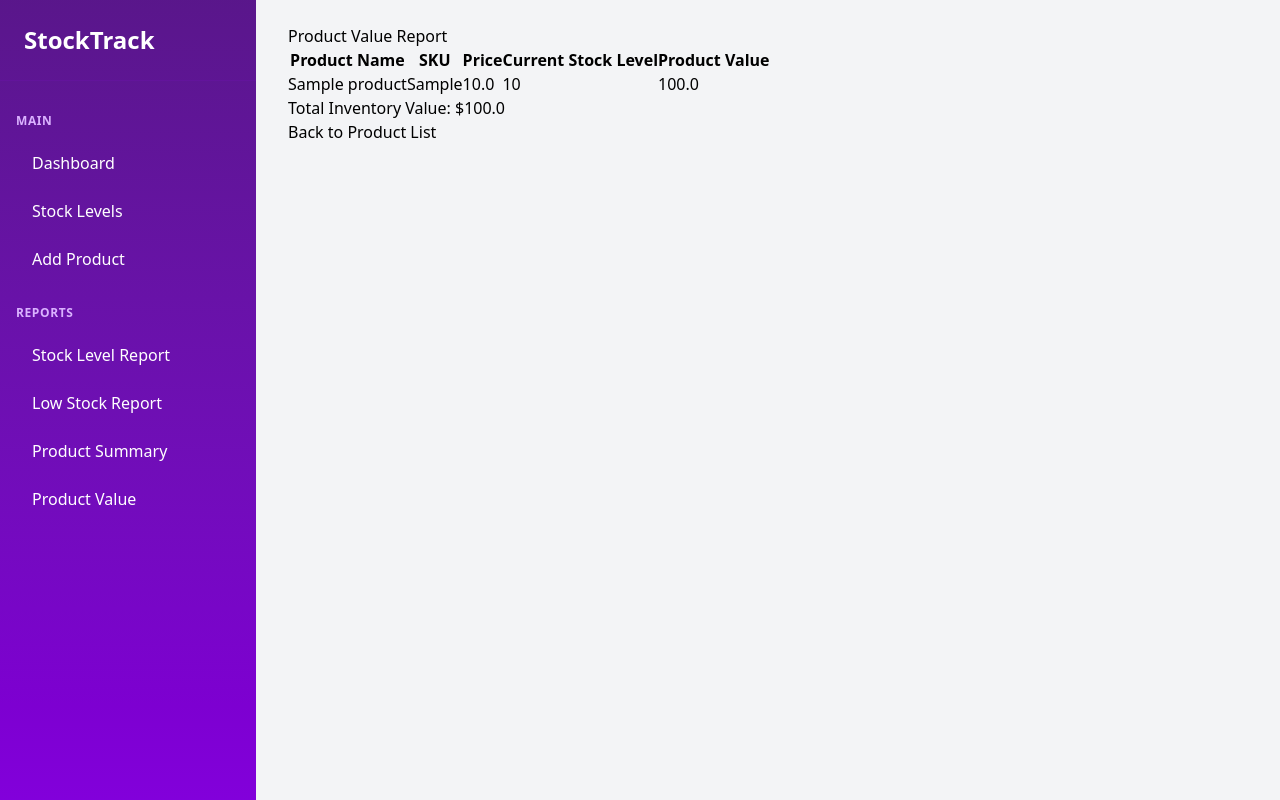
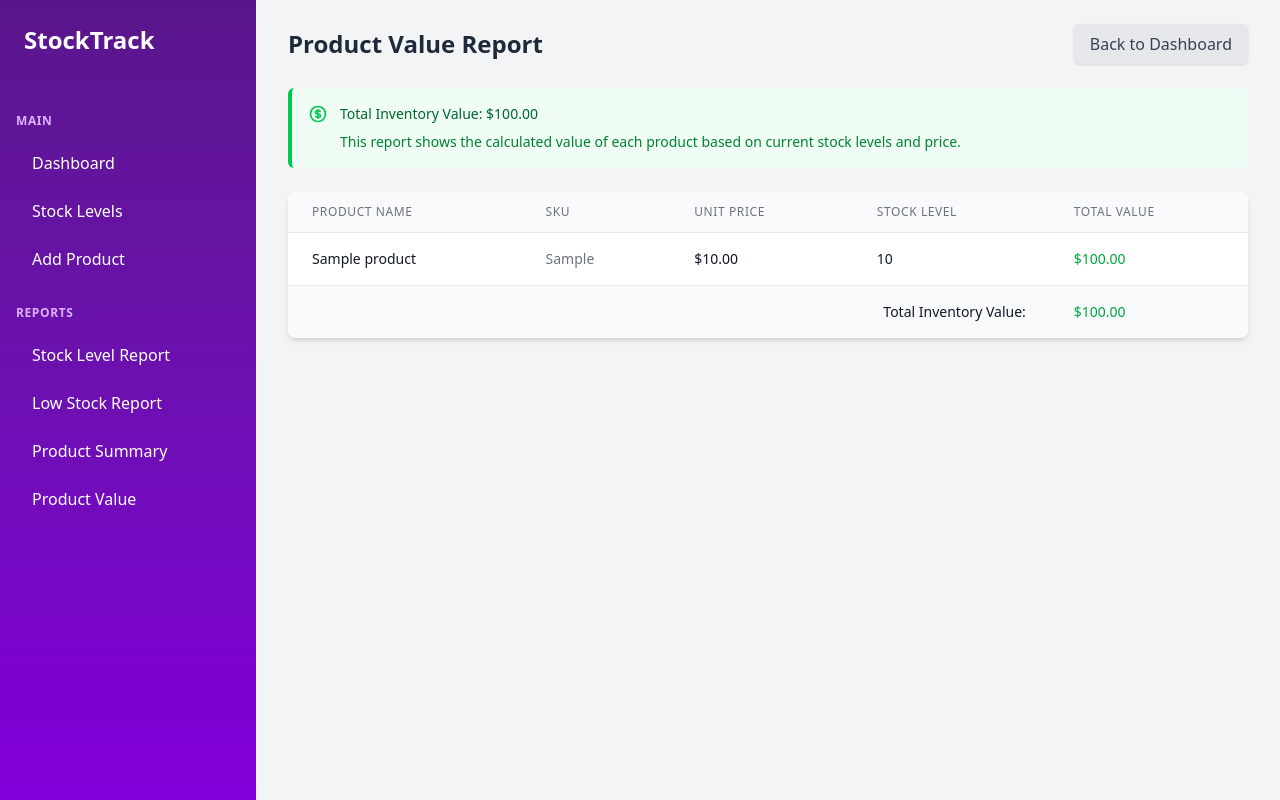
Before and after one commit to jujubear24/inventory_app, a Flask app: page /reports/product_value in a window 1280 px wide. Run offline with Flask 3, Linux system fonts and the light colour scheme; tables that the repository leaves empty hold one stand-in row (values such as "Sample post").

Commit message:
feat[reports/product_value]: Add styling to 'product value' report view

```diff
--- a/static/css/output.css
+++ b/static/css/output.css
@@ -1249,6 +1249,9 @@
   .border-gray-300 {
     border-color: var(--color-gray-300);
   }
+  .border-green-500 {
+    border-color: var(--color-green-500);
+  }
   .border-purple-800\/30 {
     border-color: color-mix(in oklab, var(--color-purple-800) 30%, transparent);
   }
@@ -1774,6 +1777,9 @@
   }
   .text-green-600 {
     color: var(--color-green-600);
+  }
+  .text-green-700 {
+    color: var(--color-green-700);
   }
   .text-green-800 {
     color: var(--color-green-800);
--- a/templates/reports/product_value.html
+++ b/templates/reports/product_value.html
@@ -1,29 +1,86 @@
 {% extends 'base.html' %}
 
+{% block title %}Product Value Report{% endblock %}
+
 {% block content %}
-<h1>Product Value Report</h1>
-<table>
-    <thead>
+<div class="flex justify-between items-center mb-6">
+    <h1 class="text-2xl font-bold text-gray-800">Product Value Report</h1>
+    <a href="{{ url_for('routes.product_list') }}"
+        class="inline-flex items-center px-4 py-2 bg-gray-200 text-gray-700 rounded-md shadow-sm hover:bg-gray-300 transition-colors">
+        Back to Dashboard
+    </a>
+</div>
+
+<div class="bg-green-50 border-l-4 border-green-500 p-4 rounded-md mb-6">
+    <div class="flex">
+        <div class="flex-shrink-0 text-green-500">
+            <svg class="h-5 w-5" fill="none" stroke="currentColor" viewBox="0 0 24 24"
+                xmlns="http://www.w3.org/2000/svg">
+                <path stroke-linecap="round" stroke-linejoin="round" stroke-width="2"
+                    d="M12 8c-1.657 0-3 .895-3 2s1.343 2 3 2 3 .895 3 2-1.343 2-3 2m0-8c1.11 0 2.08.402 2.599 1M12 8V7m0 1v8m0 0v1m0-1c-1.11 0-2.08-.402-2.599-1M21 12a9 9 0 11-18 0 9 9 0 0118 0z">
+                </path>
+            </svg>
+        </div>
+        <div class="ml-3">
+            <h3 class="text-sm font-medium text-green-800">Total Inventory Value: ${{ "%.2f"|format(total_value) }}</h3>
+            <div class="mt-2 text-sm text-green-700">
+                <p>This report shows the calculated value of each product based on current stock levels and price.</p>
+            </div>
+        </div>
+    </div>
+</div>
+
+<div class="bg-white shadow-md rounded-lg overflow-hidden">
+    <table class="min-w-full divide-y divide-gray-200">
+        <thead class="bg-gray-50">
             <tr>
-            <th>Product Name</th>
-            <th>SKU</th>
-            <th>Price</th>
-            <th>Current Stock Level</th>
-            <th>Product Value</th>
+                <th scope="col" class="px-6 py-3 text-left text-xs font-medium text-gray-500 uppercase tracking-wider">
+                    Product Name
+                </th>
+                <th scope="col" class="px-6 py-3 text-left text-xs font-medium text-gray-500 uppercase tracking-wider">
+                    SKU
+                </th>
+                <th scope="col" class="px-6 py-3 text-left text-xs font-medium text-gray-500 uppercase tracking-wider">
+                    Unit Price
+                </th>
+                <th scope="col" class="px-6 py-3 text-left text-xs font-medium text-gray-500 uppercase tracking-wider">
+                    Stock Level
+                </th>
+                <th scope="col" class="px-6 py-3 text-left text-xs font-medium text-gray-500 uppercase tracking-wider">
+                    Total Value
+                </th>
             </tr>
         </thead>
-    <tbody>
+        <tbody class="bg-white divide-y divide-gray-200">
             {% for product in products %}
-        <tr>
-            <td>{{ product.name }}</td>
-            <td>{{ product.sku }}</td>
-            <td>{{ product.price }}</td>
-            <td>{{ product.stock_level }}</td>
-            <td>{{ product.price * product.stock_level }}</td>
+            <tr class="hover:bg-gray-50">
+                <td class="px-6 py-4 whitespace-nowrap">
+                    <div class="text-sm font-medium text-gray-900">{{ product.name }}</div>
+                </td>
+                <td class="px-6 py-4 whitespace-nowrap">
+                    <div class="text-sm text-gray-500">{{ product.sku }}</div>
+                </td>
+                <td class="px-6 py-4 whitespace-nowrap">
+                    <div class="text-sm text-gray-900">${{ "%.2f"|format(product.price) }}</div>
+                </td>
+                <td class="px-6 py-4 whitespace-nowrap">
+                    <div class="text-sm text-gray-900">{{ product.stock_level }}</div>
+                </td>
+                <td class="px-6 py-4 whitespace-nowrap">
+                    <div class="text-sm font-medium text-green-600">${{ "%.2f"|format(product.price *
+                        product.stock_level) }}</div>
+                </td>
             </tr>
             {% endfor %}
         </tbody>
+        <tfoot class="bg-gray-50">
+            <tr>
+                <td colspan="4" class="px-6 py-4 text-sm font-medium text-gray-900 text-right">Total Inventory Value:
+                </td>
+                <td class="px-6 py-4 whitespace-nowrap text-sm font-medium text-green-600">${{
+                    "%.2f"|format(total_value) }}</td>
+            </tr>
+        </tfoot>
     </table>
-<p>Total Inventory Value: ${{ total_value }}</p>
-<a href="{{ url_for('routes.product_list') }}">Back to Product List</a>
+</div>
 {% endblock %}
```
Lines whose indentation alone changed are shown as unchanged.
